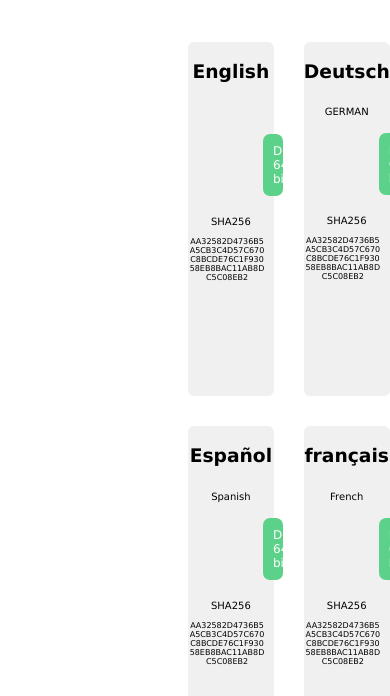
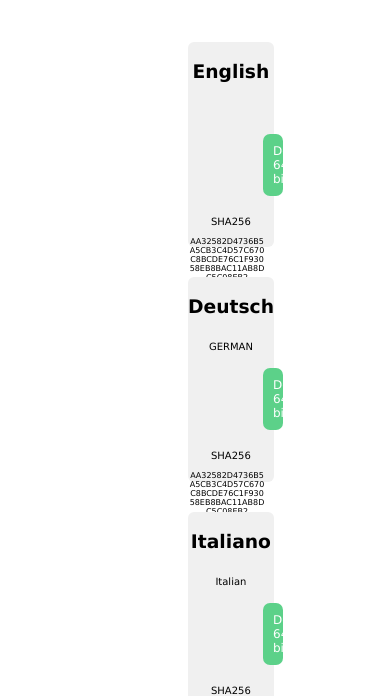
Before and after one commit to Uzipoo/ultra-edit-body, a plain HTML site: page index.html in a window 390 px wide. Shown: the part 1304-2000 px from the top of the page. Drawn offline with Linux system fonts and the light colour scheme.

Commit message:
Update style.css

```diff
--- a/style.css
+++ b/style.css
@@ -83,7 +83,7 @@ font-weight: 300;
 }
 
 .item{
-    height: 42vh;
+    height: 205px;
     width: 22vw;
     background-color: rgb(240, 240, 240);
         text-align: center;
@@ -122,3 +122,9 @@ font-size: 12px;
 .item span{
     font-size: 10px;
 }
+
+@media screen and (max-width: 900px) {
+    .grid{
+        grid-template-columns: 1fr;
+    }
+}
```
